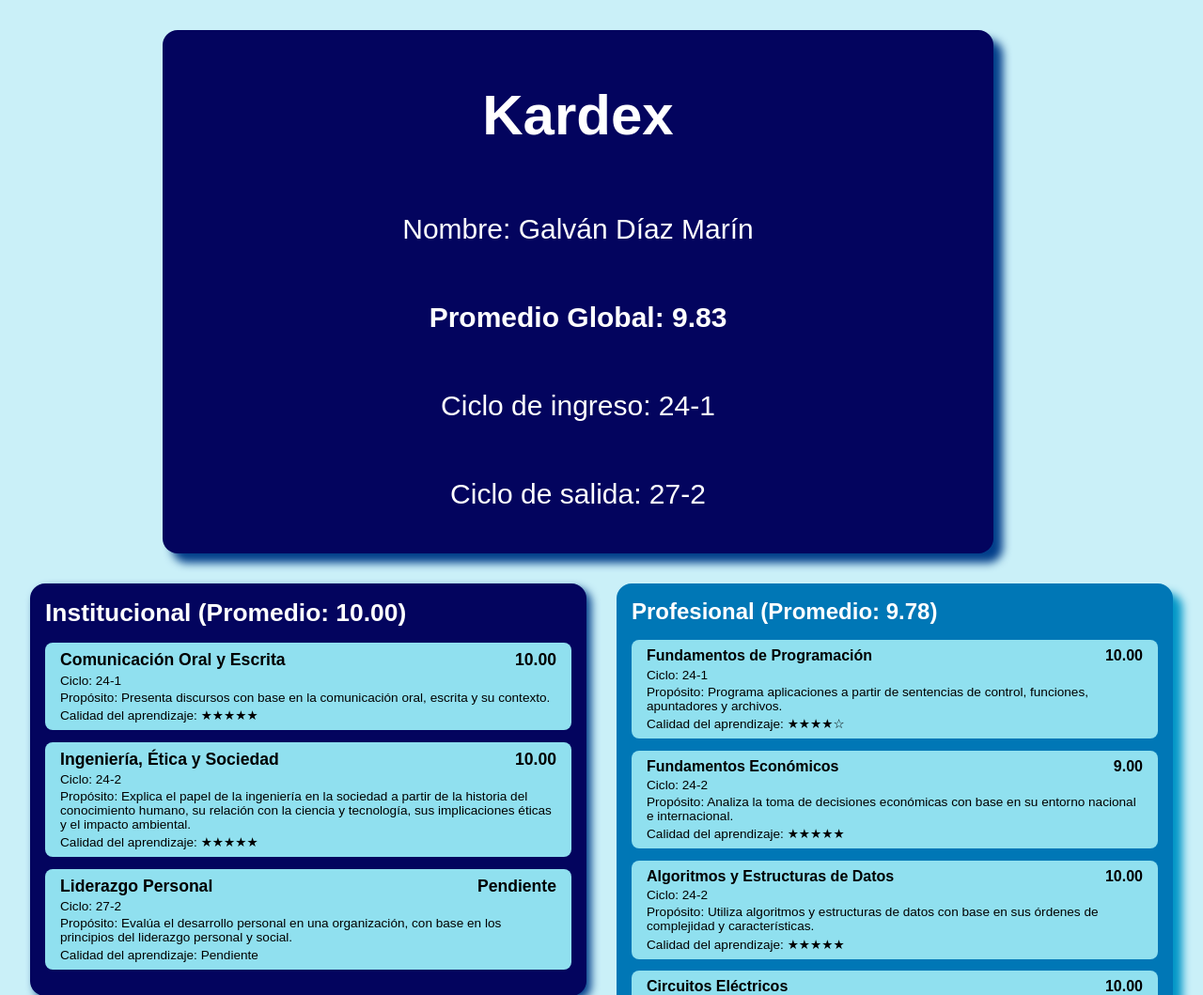
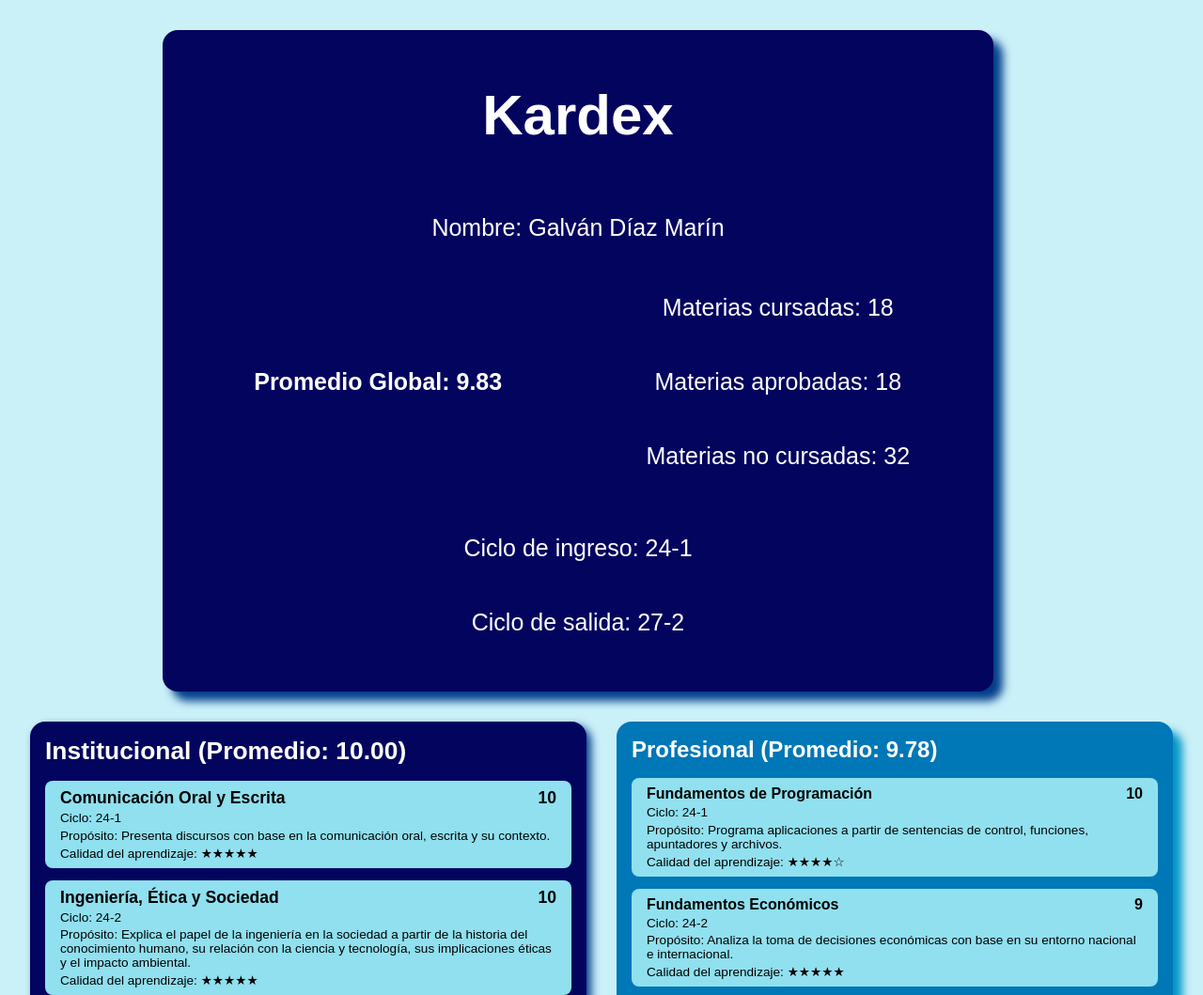
Before and after one commit to MarinGalvanDiaz/ProgramasWeb, a PHP site: page / in a window 1280 px wide. Shown: the top 1059 px of the page at 94% size. Run offline with PHP 8.4, Linux system fonts and the light colour scheme.

Commit message:
Final Final

```diff
--- a/Practica5/Datos/materias.csv
+++ b/Practica5/Datos/materias.csv
@@ -32,15 +32,18 @@ Formulación y Evaluación de Proyectos Informáticos,Profesional,5,26-1,Pendien
 Compiladores,Profesional,5,26-1,Pendiente,Desarrolla un compilador con base en el uso de generadores de analizadores léxicos y sintácticos e infraestructuras de desarrollo de compiladores.,Pendiente
 Redes de Computadoras,Profesional,5,26-1,Pendiente,"Diseña las topologías lógica y física de una red de área local a partir de sus fundamentos, técnicas de transmisión de datos, capas de acceso a la red, Internet y transporte.",Pendiente
 Sistemas en Chip,Profesional,6,26-2,Pendiente,"Desarrolla aplicaciones embebidas y de procesamiento digital de señales a partir de los diversos recursos periféricos de un sistema en chip, lenguaje ensamblador y un lenguaje de alto nivel. ",Pendiente
-Genetic Algoritms,Profesional,6,26-2,Pendiente,,Pendiente
-Machine Learning,Profesional,6,26-2,Pendiente,,Pendiente
+Genetic Algoritms,Profesional,6,26-2,Pendiente,"Evalúa la solución a problemas computables con base en los algoritmos genéticos.",Pendiente
+Machine Learning,Profesional,6,26-2,Pendiente,"Desarrolla aplicaciones de aprendizaje automático con base en los clasificadores lineales, no lineales y clustering.",Pendiente
 Métodos Cuantitativos para la Toma de Decisiones,Científica Básica,6,26-2,Pendiente,"Desarrolla planes de acción relacionados con el área de sistemas computacionales en cualquier giro de empresa, a partir de la optimización de los recursos, el uso de la metodología de métodos cuantitativos, criterios de sustentabilidad, e indicadores de toma de decisiones.",Pendiente
 Ingeniería de Software,Profesional,6,26-2,Pendiente,Elabora un proyecto de software con base en una metodología de ingeniería de software. ,Pendiente
 Inteligencia Artificial,Profesional,6,26-2,Pendiente,"Desarrolla sistemas inteligentes a partir de algoritmos de aprendizaje, modelos de representación de conocimiento y el aprendizaje de máquina.",Pendiente
 Aplicaciones para Comunicaciones en Red,Profesional,6,26-2,Pendiente,"Desarrolla aplicaciones de red, con base en interfaces de programación y arquitectura de comunicaciones, con alto nivel de calidad y eficiencia.",Pendiente
 Desarrollo de Aplicaciones Móviles Nativas,Terminal y de integración,7,27-1,Pendiente,"Desarrolla aplicaciones móviles nativas escalables, seguras y confiables con base en los componentes de la plataforma de desarrollo Android alimentada por fuentes de datos locales y remotos.",Pendiente
-Bioinformatics,Profesional,7,27-1,Pendiente,,Pendiente
-Image Analysis,Profesional,7,27-1,Pendiente,,Pendiente
+Bioinformatics,Profesional,7,27-1,Pendiente,"Construye aplicaciones de bioinformática con base en el análisis de secuencias biológicas y la representación
+computacional del flujo de información de cadenas peptídicas a estructura tridimensional con función biológica y la
+simulación de su dinámica.",Pendiente
+Image Analysis,Profesional,7,27-1,Pendiente,"Implementa soluciones a problemas de procesamiento, extracción e interpretación de imágenes digitales con base
+en técnicas de análisis de imágenes.",Pendiente
 Trabajo Terminal 1,Profesional,7,27-1,Pendiente,Desarrolla la primera fase de un proyecto científico o tecnológico en cómputo viable y factible con base en metodologías y técnicas de desarrollo de sistemas.,Pendiente
 Sistemas Distribuidos,Terminal y de integración,7,27-1,Pendiente,Diseña soluciones tecnológicas confiables y escalables con base en servicios basados en cómputo en la nube.,Pendiente
 Administración de Servicios en Red,Profesional,7,27-1,Pendiente,"Implementa servicios de red de computadoras, con base en las mejores prácticas de administración y monitorización.",Pendiente
--- /dev/null
+++ b/Practica5/Scripts/funciones.php
@@ -0,0 +1,75 @@
+<?php
+
+function cargarMateriasDesdeCSV($filename) {
+    $materias = [];
+    if (($handle = fopen($filename, 'r')) !== false) {
+        $headers = fgetcsv($handle);
+        while (($data = fgetcsv($handle)) !== false) {
+            $row = array_combine($headers, $data);
+            $materias[] = $row;
+        }
+        fclose($handle);
+    }
+    return $materias;
+}
+
+function agruparPorAreaYCalcularPromedios($materias) {
+    $areas = [];
+    $totalSum = 0;
+    $totalCount = 0;
+
+    foreach ($materias as $m) {
+        $area = $m['Área'];
+        $cal = $m['Calificación'];
+        if (!isset($areas[$area])) {
+            $areas[$area] = [
+                'materias' => [],
+                'suma' => 0,
+                'cuenta' => 0
+            ];
+        }
+        $areas[$area]['materias'][] = $m;
+
+        if (is_numeric($cal)) {
+            $areas[$area]['suma'] += floatval($cal);
+            $areas[$area]['cuenta']++;
+            $totalSum += floatval($cal);
+            $totalCount++;
+        }
+    }
+
+    foreach ($areas as &$a) {
+        $a['promedio'] = $a['cuenta'] > 0 ? $a['suma'] / $a['cuenta'] : 0;
+    }
+
+    uasort($areas, function ($a, $b) {
+        return $b['promedio'] <=> $a['promedio'];
+    });
+
+    $promedioGlobal = $totalCount > 0 ? $totalSum / $totalCount : 0;
+
+    return [$areas, $promedioGlobal];
+}
+function contarMaterias($materias) {
+    $cursadas = 0;
+    $aprobadas = 0;
+    $noCursadas = 0;
+
+    foreach ($materias as $m) {
+        $cal = $m['Calificación'];
+        if (is_numeric($cal)) {
+            $cursadas++;
+            if (floatval($cal) >= 6) {
+                $aprobadas++;
+            }
+        } else {
+            $noCursadas++;
+        }
+    }
+
+    return [
+        'cursadas' => $cursadas,
+        'aprobadas' => $aprobadas,
+        'noCursadas' => $noCursadas
+    ];
+}
--- a/Practica5/Style/Style.css
+++ b/Practica5/Style/Style.css
@@ -22,19 +22,65 @@ body {
 }
 
 .global-info {
+
     background-color: var(--federal-blue);
     color: var(--titanium-white);
     padding: 1rem;
     margin-right: 50px;
     border-radius: 1rem;
     margin-bottom: 2rem;
+    display: grid;
+    grid-template-columns: 1fr 1fr;
+    grid-template-rows: 0.5fr 0.6fr 1.6fr 1.3fr;
+    grid-auto-columns: 1fr;
+    gap: 0px 0px;
+    grid-auto-flow: row;
+    grid-template-areas:
+    "Titulo Titulo"
+    "Nombre Nombre"
+    "Promedio Materias"
+    "Fechas Fechas";
+    width: 70%;
+    box-shadow: 10px 10px 10px var(--marian-blue);
+}
+.iglobal- {
+}
+
+.Titulo {
+    grid-area: Titulo;
     display: flex;
-    flex-direction: column;
     align-items: center;
     justify-content: center;
-    align-content: center;
-    width: 70%;
-    box-shadow: 10px 10px 10px var(--marian-blue);
+}
+
+.Nombre {
+    grid-area: Nombre;
+    display: flex;
+    align-items: center;
+    justify-content: center;
+}
+
+.Promedio {
+    grid-area: Promedio;
+    display: flex;
+    align-items: center;
+    justify-content: center;
+}
+
+.Materias {
+    grid-area: Materias;
+    display: flex;
+    align-items: center;
+    justify-content: center;
+    flex-direction: column;
+}
+
+.Fechas {
+    grid-area: Fechas;
+    display: flex;
+    align-items: center;
+    justify-content: center;
+    flex-direction: column;
 }
 
 .global-info .promedio{
@@ -49,7 +95,7 @@ body {
 
 .global-info p{
     color: var(--titanium-white);
-    font-size: 30px;
+    font-size: 25px;
 }
 
 .areas-container {
--- a/Practica5/index.php
+++ b/Practica5/index.php
@@ -4,65 +4,39 @@
     <meta charset="UTF-8">
     <title>Kardex</title>
     <link rel="stylesheet" href="Style/Style.css">
+    <link rel="icon" href="Images/EscudoESCOM.png">
     <?php
-    // Cargar datos desde CSV
-    $filename = 'Datos/materias.csv';
-    $materias = [];
-    if (($handle = fopen($filename, 'r')) !== false) {
-        $headers = fgetcsv($handle);
-        while (($data = fgetcsv($handle)) !== false) {
-            $row = array_combine($headers, $data);
-            $materias[] = $row;
-        }
-        fclose($handle);
-    }
-
-    // Agrupar por área y calcular promedios
-    $areas = [];
-    $totalSum = 0;
-    $totalCount = 0;
-
-    foreach ($materias as $m) {
-        $area = $m['Área'];
-        $cal = $m['Calificación'];
-        if (!isset($areas[$area])) {
-            $areas[$area] = [
-                'materias' => [],
-                'suma' => 0,
-                'cuenta' => 0
-            ];
-        }
-        $areas[$area]['materias'][] = $m;
-
-        if (is_numeric($cal)) {
-            $areas[$area]['suma'] += floatval($cal);
-            $areas[$area]['cuenta']++;
-            $totalSum += floatval($cal);
-            $totalCount++;
-        }
-    }
-
-    // Calcular promedio por área
-    foreach ($areas as $k => &$a) {
-        $a['promedio'] = $a['cuenta'] > 0 ? $a['suma'] / $a['cuenta'] : 0;
-    }
-
-    // Ordenar áreas por promedio descendente
-    uasort($areas, function ($a, $b) {
-        return $b['promedio'] <=> $a['promedio'];
-    });
-
-    $promedioGlobal = $totalCount > 0 ? $totalSum / $totalCount : 0;
+    require_once 'Scripts/funciones.php';
+    $ruta1 = 'Datos/';
+    $ruta2 = 'materias.csv';
+    $rutafin = $ruta1 . $ruta2;
+    $materias = cargarMateriasDesdeCSV($rutafin);
+    [$areas, $promedioGlobal] = agruparPorAreaYCalcularPromedios($materias);
+    $estadisticas = contarMaterias($materias);
     ?>
 </head>
 <body>
 
 <div class="global-info">
+    <div class="Titulo">
     <h1>Kardex</h1>
-    <p>Nombre: Galván Díaz Marín</p>
-    <p class="promedio">Promedio Global: <?= $promedioGlobal > 0 ? number_format($promedioGlobal, 2) : "Pendiente" ?></p>
-    <p>Ciclo de ingreso: 24-1</p>
-    <p>Ciclo de salida: 27-2</p>
+    </div>
+    <div class="Nombre">
+        <p>Nombre: Galván Díaz Marín</p>
+    </div>
+    <div class="Promedio">
+        <p class="promedio">Promedio
+            Global: <?= $promedioGlobal > 0 ? number_format($promedioGlobal, 2) : "Pendiente" ?></p>
+    </div>
+    <div class="Materias">
+        <p>Materias cursadas: <?= $estadisticas['cursadas'] ?></p>
+        <p>Materias aprobadas: <?= $estadisticas['aprobadas'] ?></p>
+        <p>Materias no cursadas: <?= $estadisticas['noCursadas'] ?></p>
+    </div>
+    <div class="Fechas">
+        <p>Ciclo de ingreso: 24-1</p>
+        <p>Ciclo de salida: 27-2</p>
+    </div>
 </div>
 
 <div class="areas-container">
@@ -73,7 +47,7 @@
         $prom = $info['promedio'];
         $class = $index === 0 ? "area destacada" : "area";
         if ($index === $total - 1) {
-            $class .= " centrada"; // última tarjeta
+            $class .= " centrada";
         }
         $index++;
         ?>
@@ -82,7 +56,7 @@
             <?php foreach ($info['materias'] as $materia): ?>
                 <div class="materia">
                     <span class="nombre"><?= htmlspecialchars($materia['Nombre']) ?></span>
-                    <span class="calificacion"><?= is_numeric($materia['Calificación']) ? number_format($materia['Calificación'], 2) : "Pendiente" ?></span>
+                    <span class="calificacion"><?= is_numeric($materia['Calificación']) ? number_format($materia['Calificación']) : "Pendiente" ?></span>
                     <div class="detalle">Ciclo: <?= htmlspecialchars($materia['Ciclo']) ?></div>
                     <div class="detalle">Propósito: <?= htmlspecialchars($materia['Propósito']) ?></div>
                     <div class="detalle">
@@ -94,6 +68,5 @@
         </div>
     <?php endforeach; ?>
 </div>
-
 </body>
 </html>
```
Also changed, not shown: Practica5/Images/EscudoESCOM.png (added).
